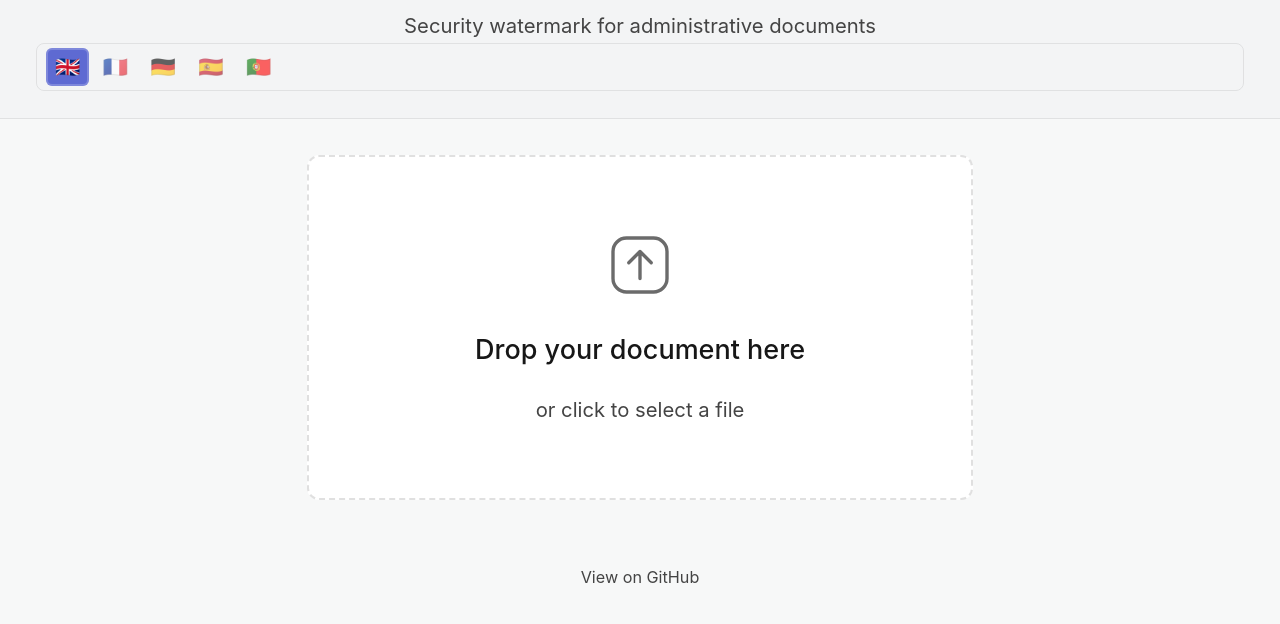
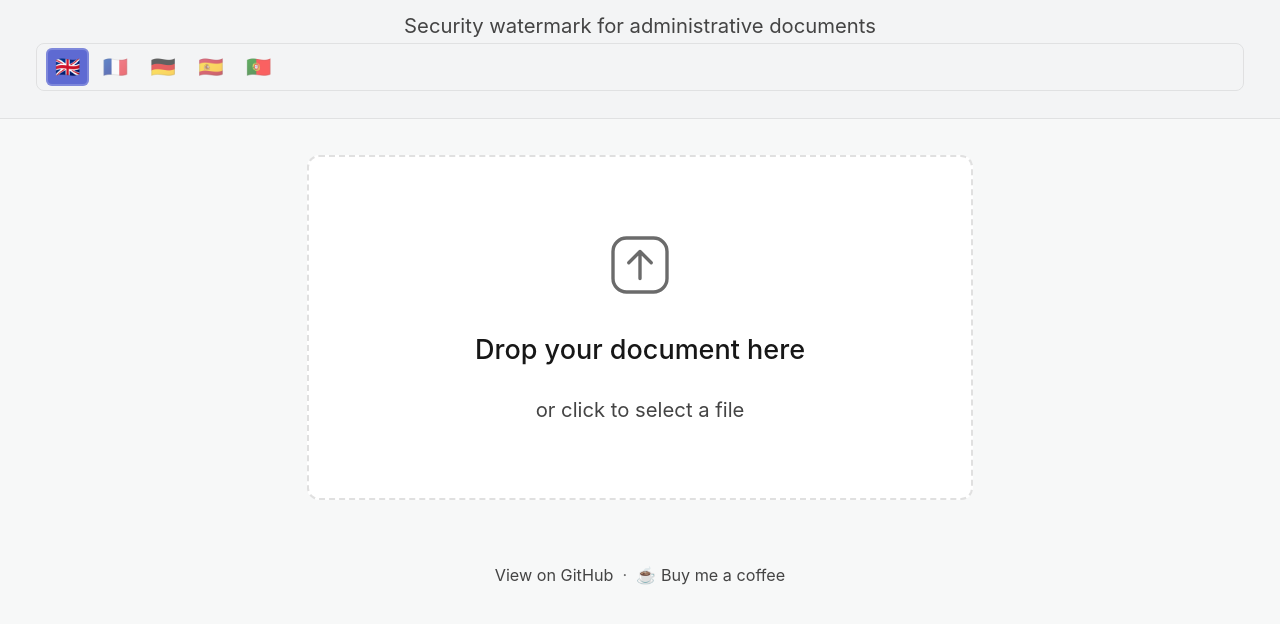
Before and after one commit to Hichiro6/watermark, a website built with Vite: page index.html in a window 1280 px wide. Shown: the part 112-736 px from the top of the page. Built offline with nearby package versions, Linux system fonts and the light colour scheme.

Commit message:
feat: ajouter lien Buy Me a Coffee (buymeacoffee.com/hichiro)

```diff
--- a/index.html
+++ b/index.html
@@ -128,9 +128,11 @@
     </section>
 
     <footer class="footer">
-      <p class="footer__privacy">
+      <div class="footer__links">
         <a href="https://github.com/Hichiro6/watermark" target="_blank" rel="noopener noreferrer" data-i18n="privacy.link">View on GitHub</a>
-      </p>
+        <span class="footer__separator">·</span>
+        <a href="https://buymeacoffee.com/hichiro" target="_blank" rel="noopener noreferrer" class="footer__bmc">☕ Buy me a coffee</a>
+      </div>
     </footer>
   </div>
 
--- a/src/i18n.js
+++ b/src/i18n.js
@@ -73,6 +73,7 @@ export const TRANSLATIONS = {
     'header.tagline': 'Security watermark for administrative documents',
     'privacy.badge': '🔒 100% local — your documents never leave your browser',
     'privacy.link': 'View on GitHub',
+    'footer.bmc': 'Buy me a coffee',
     'dropzone.title': 'Drop your document here',
     'dropzone.subtitle': 'or click to select a file',
     'controls.presets': 'Quick presets',
@@ -110,6 +111,7 @@ export const TRANSLATIONS = {
     'header.tagline': 'Filigrane de sécurité pour documents administratifs',
     'privacy.badge': '🔒 100% local — vos documents ne quittent jamais votre navigateur',
     'privacy.link': 'Voir sur GitHub',
+    'footer.bmc': 'Offrir un café',
     'dropzone.title': 'Déposez votre document ici',
     'dropzone.subtitle': 'ou cliquez pour sélectionner un fichier',
     'controls.presets': 'Modèles rapides',
@@ -147,6 +149,7 @@ export const TRANSLATIONS = {
     'header.tagline': 'Sicherheits-Wasserzeichen für Verwaltungsdokumente',
     'privacy.badge': '🔒 100% lokal — Ihre Dokumente verlassen nie den Browser',
     'privacy.link': 'Auf GitHub ansehen',
+    'footer.bmc': 'Kaffee ausgeben',
     'dropzone.title': 'Dokument hier ablegen',
     'dropzone.subtitle': 'oder klicken, um eine Datei auszuwählen',
     'controls.presets': 'Schnellvorlagen',
@@ -184,6 +187,7 @@ export const TRANSLATIONS = {
     'header.tagline': 'Marca de agua de seguridad para documentos administrativos',
     'privacy.badge': '🔒 100% local — tus documentos nunca salen del navegador',
     'privacy.link': 'Ver en GitHub',
+    'footer.bmc': 'Invítame un café',
     'dropzone.title': 'Deja tu documento aquí',
     'dropzone.subtitle': 'o haz clic para seleccionar un archivo',
     'controls.presets': 'Plantillas rápidas',
@@ -221,6 +225,7 @@ export const TRANSLATIONS = {
     'header.tagline': "Marca d'água de segurança para documentos administrativos",
     'privacy.badge': '🔒 100% local — seus documentos nunca saem do navegador',
     'privacy.link': 'Ver no GitHub',
+    'footer.bmc': 'Pague um café',
     'dropzone.title': 'Solte seu documento aqui',
     'dropzone.subtitle': 'ou clique para selecionar um arquivo',
     'controls.presets': 'Modelos rápidos',
@@ -375,7 +380,7 @@ function applyTranslations() {
   const map = [
     ['.header__tagline', 'textContent', 'header.tagline'],
     ['.badge--privacy', 'textContent', 'privacy.badge'],
-    ['.footer__privacy a', 'textContent', 'privacy.link'],
+    ['.footer__links a[data-i18n="privacy.link"]', 'textContent', 'privacy.link'],
     ['#dropzone h2', 'textContent', 'dropzone.title'],
     ['#dropzone p', 'textContent', 'dropzone.subtitle'],
     ['#controls-presets', 'textContent', 'controls.presets'],
--- a/styles/main.css
+++ b/styles/main.css
@@ -791,18 +791,31 @@ input[type="range"]::-moz-range-thumb {
   margin-top: auto;
 }
 
-.footer__privacy {
-  margin: 0;
+.footer__links {
+  display: flex;
+  align-items: center;
+  justify-content: center;
+  gap: 0.5rem;
+  flex-wrap: wrap;
 }
 
-.footer__privacy a {
+.footer__links a {
   color: var(--text-secondary);
   text-decoration: none;
   font-size: 0.9rem;
   transition: color 0.2s ease;
 }
 
-.footer__privacy a:hover {
+.footer__links a:hover {
   color: var(--brand-accent);
   text-decoration: underline;
 }
+
+.footer__separator {
+  color: var(--text-tertiary);
+  font-size: 0.9rem;
+}
+
+.footer__bmc:hover {
+  color: #ff813f !important;
+}
```
